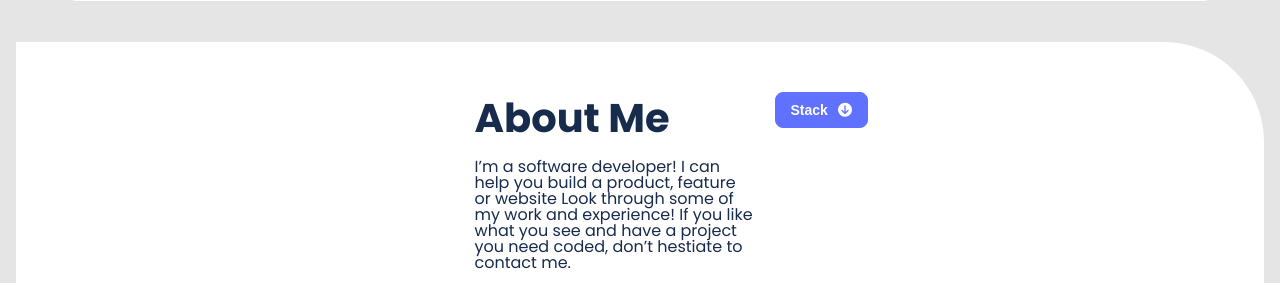
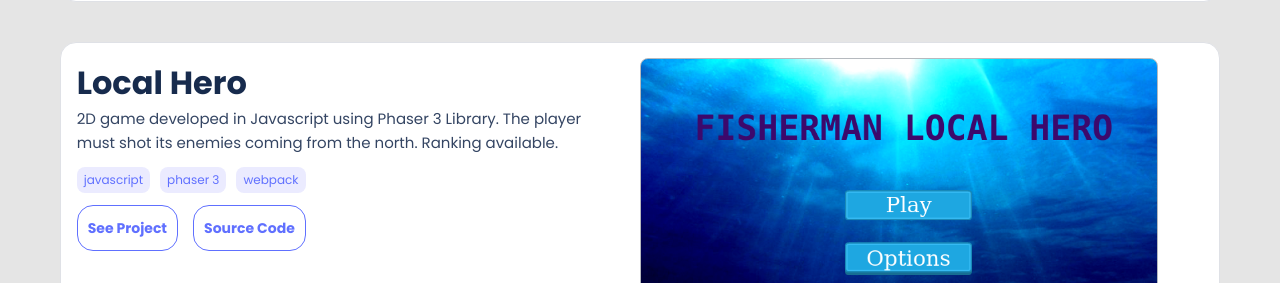
Before and after one commit to TrellixVulnTeam/Thales_KVCZ, a website: page index.html in a window 1280 px wide. Shown: the part 2189-2472 px from the top of the page. Drawn offline with nearby package versions, Linux system fonts and the light colour scheme; files that its build step writes are made by us from their sources.

Commit message:
Add new project

```diff
--- a/css/mobile.css
+++ b/css/mobile.css
@@ -79,22 +79,30 @@ header {
   border-radius: 16px;
   width: 87%;
   margin: 40px auto; }
-  .card .card-img-1, .card .card-img-2, .card .card-img-3 {
+  .card .card-img-1, .card .card-img-2, .card .card-img-3, .card .card-img-4 {
     border: 1px solid #b5b9be;
     width: 99%;
     height: 220px;
     margin: 8px auto;
-    border-radius: 8px; }
+    border-radius: 8px;
+   }
   .card .card-img-1 {
     background: url("/assets/images/card-1.png");
-    background-size: cover; }
+    background-size: cover;
+  }
   .card .card-img-2 {
     background: url("/assets/images/card-2.png");
-    background-size: cover; }
+    background-size: cover;
+  }
   .card .card-img-3 {
     background: url("/assets/images/card-3.png");
     background-size: cover;
-    background-position: center; }
+    background-position: center;
+  }
+  .card .card-img-4 {
+    background: url("/assets/images/card-4.png");
+    background-size: cover;
+  }
   .card h3 {
     font-size: 32px;
     font-weight: bold;
@@ -301,7 +309,7 @@ header {
   .card-reverse {
     flex-direction: row-reverse; }
   .card .card-img-1, .card .card-img-2,
-  .card .card-img-3 {
+  .card .card-img-3, .card .card-img-4 {
     width: 46%;
     height: 400px; }
   .card .card-info {
--- a/index.html
+++ b/index.html
@@ -100,7 +100,26 @@
             <a href="https://github.com/thneves/SurFriends">Source Code</a>
           </div>
         </div>
+      </div>
 
+      <div class="card card-reverse">
+        <div class="card-img-4">
+        </div>
+        <div class="card-info">
+          <h3>Local Hero</h3>
+          <p> 2D game developed in Javascript using Phaser 3 Library. The player must shot its enemies
+            coming from the north. Ranking available.
+          </p>
+          <ul>
+            <li>javascript</li>
+            <li>phaser 3</li>
+            <li>webpack</li>
+          </ul>
+          <div class="card-buttons">
+            <a href="https://thneves.github.io/Local-Hero/">See Project</a>
+            <a href="https://github.com/thneves/Local-Hero">Source Code</a>
+          </div>
+        </div>
       </div>
     </section>
 
@@ -144,7 +163,7 @@
 
     <section class="contact">
       <h1>Contact Me</h1>
-      <p>If you have an application you are interested in developing, a feature that you need built or a project that needs coding.
+      <p>If you have an application you are interested in developing, a feature that you need built or a project that needs coding and ideas.
          I’d love to help with it </p>
       <form action="/">
         <label for="name"></label>
```
Also changed, not shown: assets/images/card-4.png (added).
